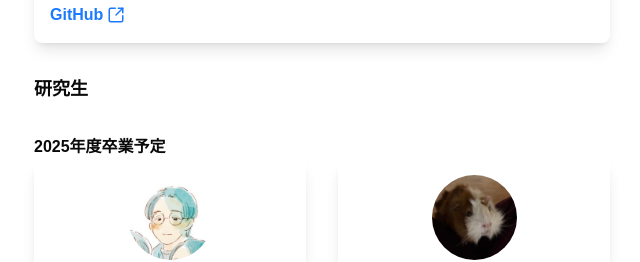
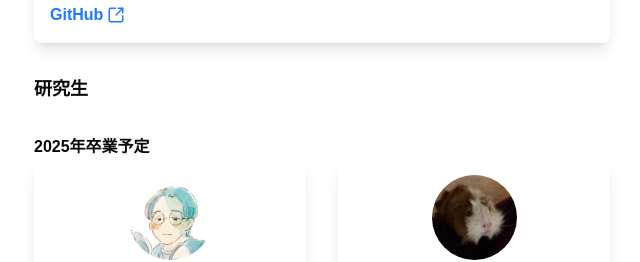
Before and after one commit to qpe-kut/qpe-kut.github.io, a Next.js app: page / in a window 1280 px wide. Shown: the part 1440-1702 px from the top of the page, without its empty margins (318-958 px from the left). Built offline with nearby package versions, Linux system fonts and the light colour scheme.

Commit message:
docs: ✏️ modified repository name

```diff
--- a/components/members.tsx
+++ b/components/members.tsx
@@ -53,7 +53,7 @@ export default function Members(): JSX.Element {
           .sort()
           .map((year) => (
             <div key={year}>
-              <div className="font-bold">{year}年度卒業予定</div>
+              <div className="font-bold">{year}年卒業予定</div>
               <Grid>
                 {studentsByYear[Number(year)]?.map((student, index) => (
                   <GridElement key={index}>
--- a/data/members.ts
+++ b/data/members.ts
@@ -16,7 +16,7 @@ export const members = [
     image:          アイコンのファイル名(`/public/imgs/icons/`へ保存しておく),
     description:    紹介,
     github:         GitHubのユーザ名,
-    graduationYear: 卒業予定年度
+    graduationYear: 卒業予定年
   */
 
   {
```
Also changed, not shown: 1 other file (tests, documents, lock files or other folders).
